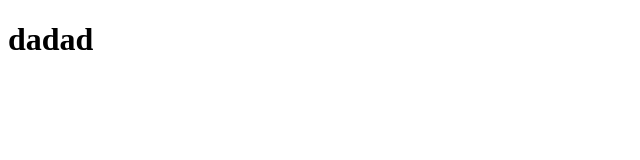
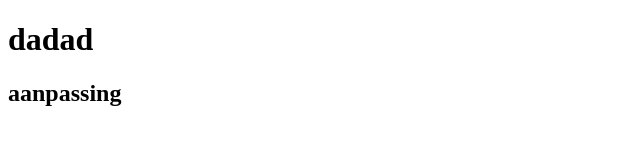
Before and after one commit to Panoi/gitproject, a website: page index.html in a window 1280 px wide. Shown: the whole page, without its empty margins (0-640 px from the left). Drawn offline with Linux system fonts and the light colour scheme.

Commit message:
aanpassing 26-11

```diff
--- a/index.html
+++ b/index.html
@@ -6,5 +6,6 @@
 </head>
 <body>
 <h1> dadad </h1>
+<h2>aanpassing</h2>
 </body>
 </html>
```
